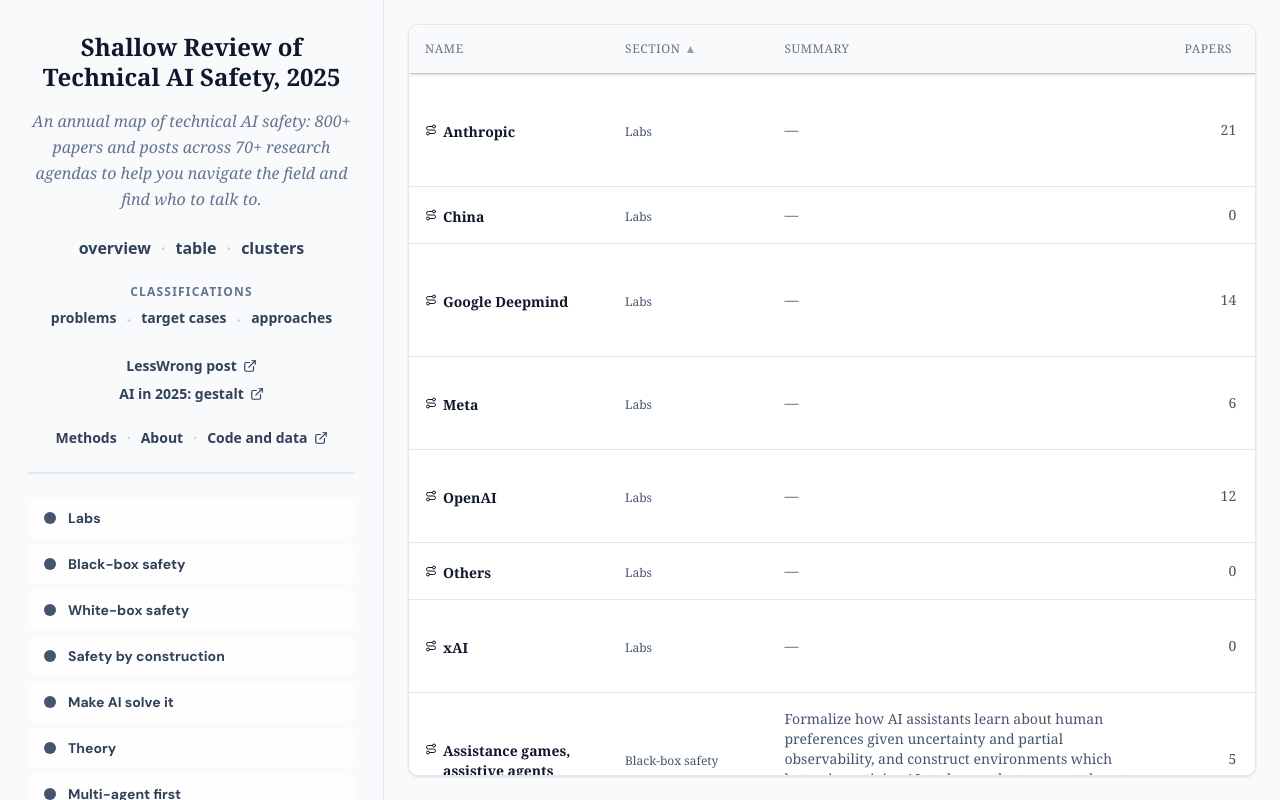
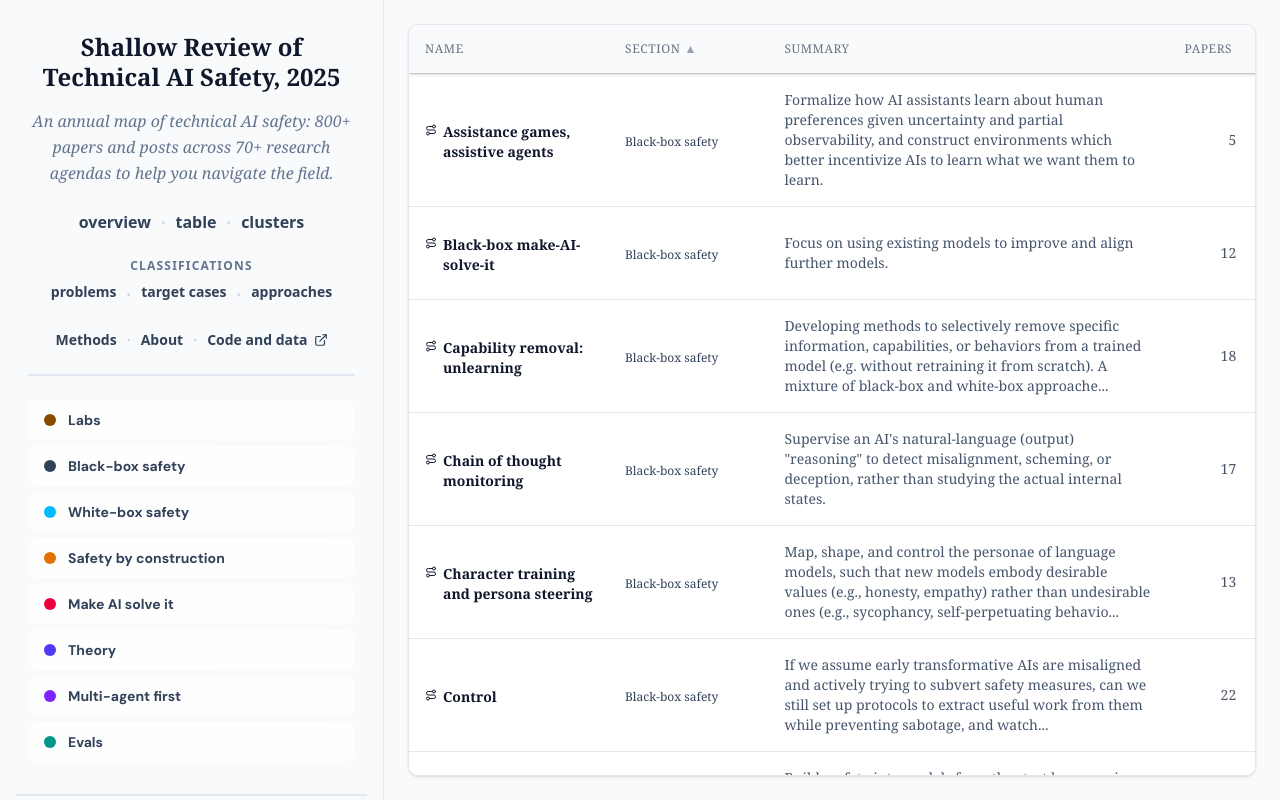
Before and after one commit to quantified-uncertainty/shallow-review-website, a Next.js app: page /table in a window 1280 px wide. Built offline with nearby package versions, Linux system fonts and the light colour scheme.

Commit message:
Update some visualizations etc

```diff
--- a/src/app/table/page.tsx
+++ b/src/app/table/page.tsx
@@ -49,7 +49,9 @@
   );
 
   // Extract section order from data (preserves YAML file order)
-  const sectionOrder = data.sections.map((s) => s.id);
+  let sectionOrder = data.sections.map((s) => s.id);
+  sectionOrder.splice(sectionOrder.indexOf("Labs"), 1);
+  sectionOrder.push("Labs");
 
   return (
     <div className="fixed top-16 md:top-0 left-0 md:left-80 xl:left-96 right-0 bottom-0 flex flex-col bg-slate-50 p-6">
--- a/src/components/NavContent.tsx
+++ b/src/components/NavContent.tsx
@@ -96,7 +96,7 @@
         </div>
 
         {/* External Links */}
-        <div className="space-y-2 flex flex-col items-center text-sm">
+        {/* <div className="space-y-2 flex flex-col items-center text-sm">
           <a
             href="https://www.lesswrong.com/posts/Wti4Wr7Cf5ma3FGWa/shallow-review-of-technical-ai-safety-2025"
             target="_blank"
@@ -118,7 +118,7 @@
             AI in 2025: gestalt
             <ExternalLink className="w-3.5 h-3.5" />
           </a>
-        </div>
+        </div> */}
 
         {/* Internal Pages - Single Line */}
         <div className="flex flex-wrap gap-x-2.5 gap-y-1.5 justify-center text-slate-700 text-sm">
--- a/src/constants/app.ts
+++ b/src/constants/app.ts
@@ -1,7 +1,7 @@
 export const APP_TITLE = "Shallow Review of Technical AI Safety, 2025";
 export const APP_SHORT_TITLE = "Shallow Review 2025";
 export const APP_DESCRIPTION =
-  "An annual map of technical AI safety: 800+ papers and posts across 70+ research agendas to help you navigate the field and find who to talk to.";
+  "An annual map of technical AI safety: 800+ papers and posts across 70+ research agendas to help you navigate the field.";
 export const APP_AUTHORS = "technicalities, gavento, et al.";
 export const GITHUB_REPO_URL = "https://github.com/quantified-uncertainty/shallow-review-website";
 export const GITHUB_DATA_URL = "https://github.com/quantified-uncertainty/shallow-review-website/tree/main/src/data";
--- a/src/constants/colors.ts
+++ b/src/constants/colors.ts
@@ -21,7 +21,7 @@
   }
 > = {
   // Labs - warm brown (stone)
-  big_labs: {
+  Labs: {
     text: "text-stone-600",
     heading: "text-yellow-950",
     bg: "bg-yellow-700",
@@ -36,7 +36,7 @@
     dot: "bg-yellow-800",
     navHover: "hover:text-yellow-950",
   },
-  labs: {
+  Labs_old: {
     text: "text-stone-600",
     heading: "text-stone-900",
     bg: "bg-stone-600",
@@ -52,7 +52,7 @@
     navHover: "hover:text-stone-600",
   },
   // Black-box safety - darker slate/charcoal
-  black_box: {
+  Black_box_safety: {
     text: "text-slate-700",
     heading: "text-slate-900",
     bg: "bg-slate-700",
@@ -68,7 +68,7 @@
     navHover: "hover:text-slate-700",
   },
   // Black-box child sections inherit the same color
-  model_psychology: {
+  Model_psychology: {
     text: "text-slate-700",
     heading: "text-slate-900",
     bg: "bg-slate-700",
@@ -83,7 +83,7 @@
     dot: "bg-slate-700",
     navHover: "hover:text-slate-700",
   },
-  better_data: {
+  Better_data: {
     text: "text-slate-700",
     heading: "text-slate-900",
     bg: "bg-slate-700",
@@ -114,7 +114,7 @@
     navHover: "hover:text-slate-700",
   },
   // White-box safety - light blue
-  whitebox: {
+  White_box_safety: {
     text: "text-sky-400",
     heading: "text-sky-600",
     bg: "bg-sky-400",
@@ -146,7 +146,7 @@
     navHover: "hover:text-sky-500",
   },
   // Safety by construction - amber/orange
-  safety_by_construction: {
+  Safety_by_construction: {
     text: "text-amber-600",
     heading: "text-amber-900",
     bg: "bg-amber-600",
@@ -162,7 +162,7 @@
     navHover: "hover:text-amber-600",
   },
   // Make AI solve it - rose/red
-  ai_solve_alignment: {
+  Make_AI_solve_it: {
     text: "text-rose-600",
     heading: "text-rose-900",
     bg: "bg-rose-600",
@@ -178,7 +178,7 @@
     navHover: "hover:text-rose-600",
   },
   // Theory - indigo/blue-purple
-  theory: {
+  Theory: {
     text: "text-indigo-600",
     heading: "text-indigo-900",
     bg: "bg-indigo-600",
@@ -225,7 +225,7 @@
     navHover: "hover:text-indigo-600",
   },
   // Multi-agent first - violet/purple
-  multi_agent_first: {
+  Multi_agent_first: {
     text: "text-violet-600",
     heading: "text-violet-900",
     bg: "bg-violet-600",
@@ -241,7 +241,7 @@
     navHover: "hover:text-violet-600",
   },
   // Evals - teal/cyan
-  evals: {
+  Evals: {
     text: "text-teal-600",
     heading: "text-teal-900",
     bg: "bg-teal-600",
```
